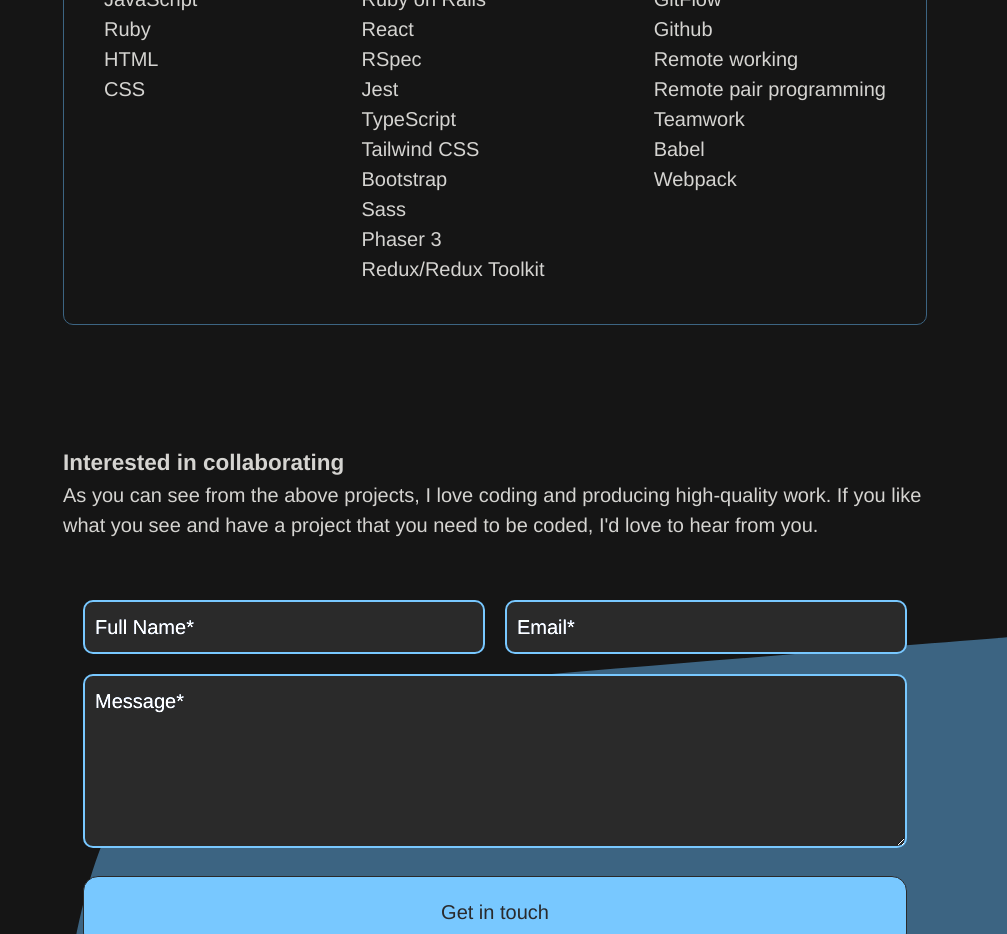
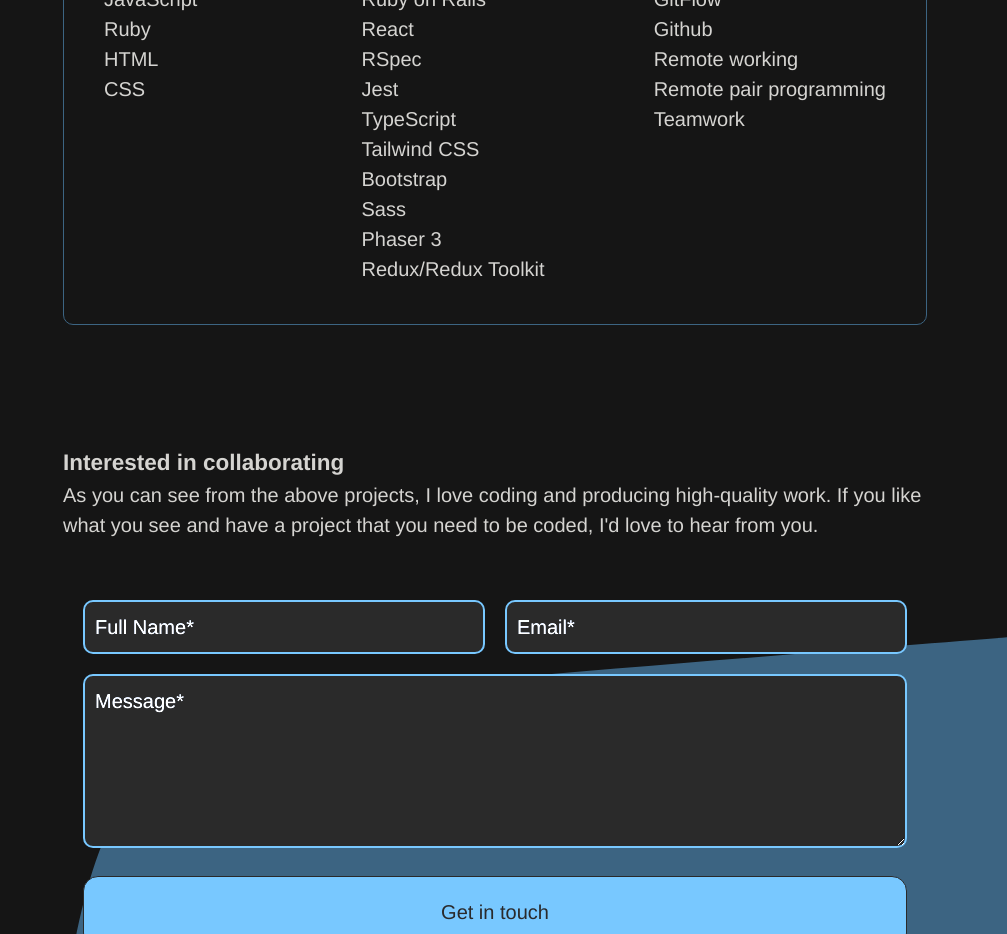
Before and after one commit to ozovalihasan/portfolio-2, a React (Vite) app: page / in a window 1280 px wide. Shown: the part 1600-2534 px from the top of the page, without its empty margins (273-1280 px from the left). Built offline with nearby package versions, Linux system fonts and the light colour scheme.

Commit message:
Update the skills

```diff
--- a/src/components/store.ts
+++ b/src/components/store.ts
@@ -122,8 +122,6 @@ const initialState: StateType = {
         'Remote working',
         'Remote pair programming',
         'Teamwork',
-        'Babel',
-        'Webpack',
       ],
     },
   ],
```
